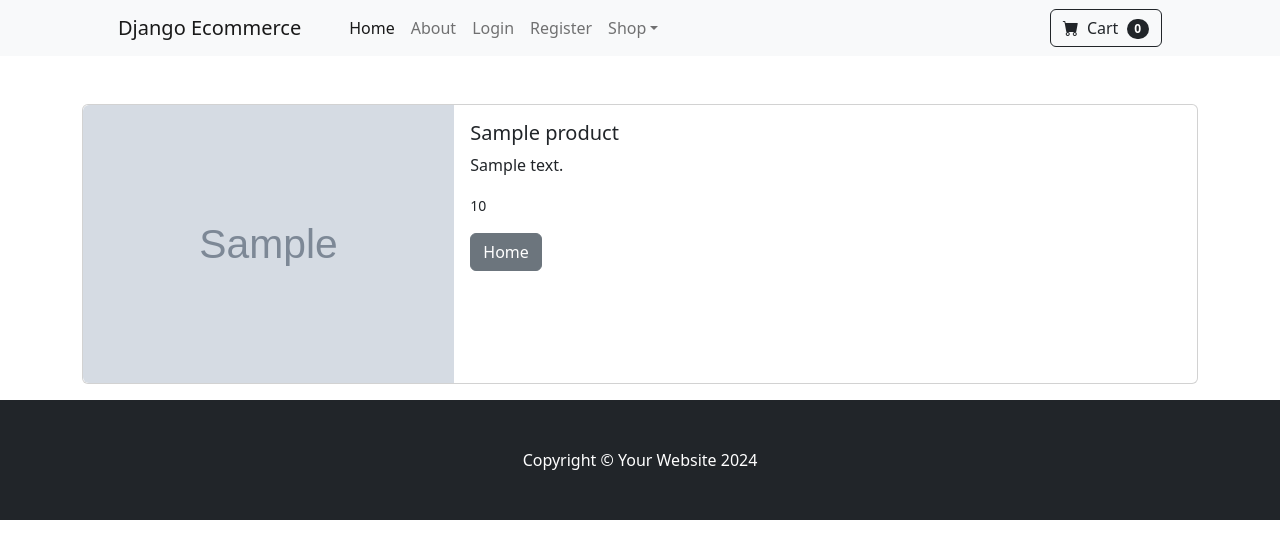
After one commit to cristiol/Ecommerce_django, a Django app: template store/templates/product.html in a window 1280 px wide. The commit adds this page. Shown: the top 559 px of the page. Run offline with Django 3.2, Linux system fonts and the light colour scheme; the template is opened without the code that fills it: most values are stand-ins (such as "Sample title", 1, 10 or a date in 2020); grey boxes marked "Sample" are stand-in pictures; some libraries are stand-ins or nearby versions.

Commit message:
add product page

```diff
--- /dev/null
+++ b/store/templates/product.html
@@ -0,0 +1,57 @@
+{% extends 'base.html' %}
+{% load static %}
+
+{% block content%}
+<br>
+<br>
+<div class="container">
+{% if product.is_sale %}
+
+  <div class="card mb-3" >
+  <div class="row g-0">
+    <div class="col-md-4">
+
+      <img src="{{ product.image.url }}" class="img-fluid rounded-start" alt="...">
+      <div class="badge bg-danger text-white position-absolute" style="top: 0.5rem; right: 0.5rem">Sale</div>
+    </div>
+    <div class="col-md-8">
+      <div class="card-body">
+        <h5 class="card-title">{{ product.name }}</h5>
+        <p class="card-text">{{ product.description }}</p>
+
+        <div class="d-flex justify-content small text-warning mb-2">
+            <div class="bi-star-fill"></div>
+            &nbsp;&nbsp;Sale!&nbsp;&nbsp;
+            <div class="bi-star-fill"></div>
+            </div>
+        <strike>{{ product.price }}</strike>>
+        <br>
+        {{ product.sale_price }}
+        <br>
+          <a href="{% url 'home' %}" class="btn btn-secondary">Home</a>
+      </div>
+    </div>
+  </div>
+</div>
+
+  {%else%}
+
+<div class="card mb-3" >
+  <div class="row g-0">
+    <div class="col-md-4">
+      <img src="{{ product.image.url }}" class="img-fluid rounded-start" alt="...">
+    </div>
+    <div class="col-md-8">
+      <div class="card-body">
+        <h5 class="card-title">{{ product.name }}</h5>
+        <p class="card-text">{{ product.description }}</p>
+        <p class="card-text"><small class="text-body-secondary">{{ product.price }}</small></p>
+          <a href="{% url 'home' %}" class="btn btn-secondary">Home</a>
+      </div>
+    </div>
+  </div>
+</div>
+  {% endif %}
+</div>
+
+{% endblock %}
--- a/store/urls.py
+++ b/store/urls.py
@@ -8,4 +8,5 @@ urlpatterns = [
     path('login/', views.login_user, name='login'),
     path('logout/', views.logout_user, name='logout'),
     path('register/', views.register_user, name='register'),
+    path('product/<int:pk>', views.product, name='product'),
 ]
--- a/store/views.py
+++ b/store/views.py
@@ -6,6 +6,11 @@ from django.contrib.auth.models import User
 from django.contrib.auth.forms import UserCreationForm
 from django import forms
 from .forms import SignUpForm
+
+
+def product(request, pk):
+    product = Product.objects.get(id=pk)
+    return render(request, 'product.html', {'product': product})
 
 
 def home(request):
```
Also changed, not shown: store/templates/home.html (+12 -4 lines).
